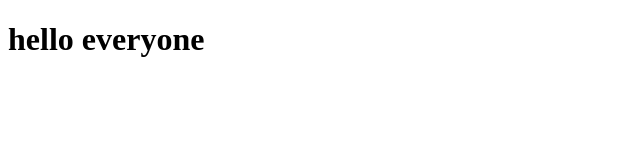
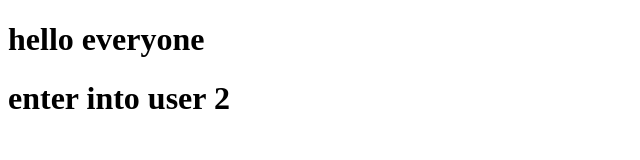
Before and after one commit to kshirsagarnamrata/branch_prac, a plain HTML site: page index.html in a window 1280 px wide. Shown: the whole page, without its empty margins (0-640 px from the left). Drawn offline with Linux system fonts and the light colour scheme.

Commit message:
user 2 updated

```diff
--- a/index.html
+++ b/index.html
@@ -9,5 +9,6 @@
     <h1>
         hello everyone
     </h1>
+    <h1>enter into user 2</h1>
 </body>
 </html>
```
